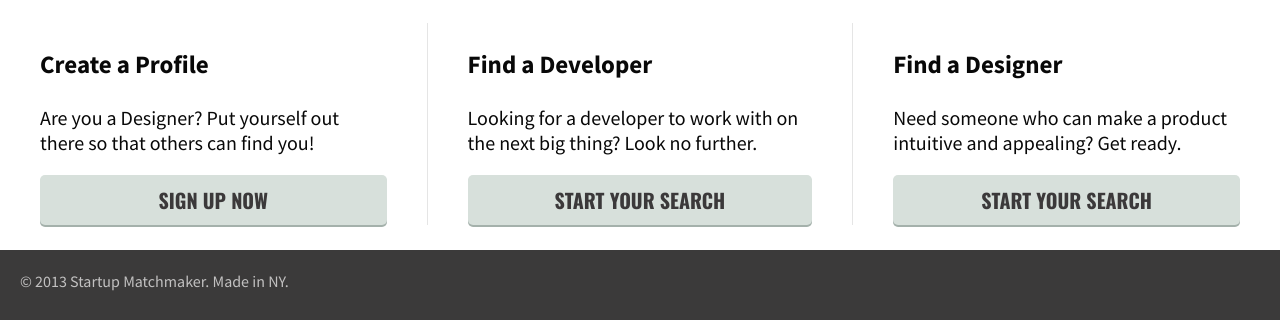
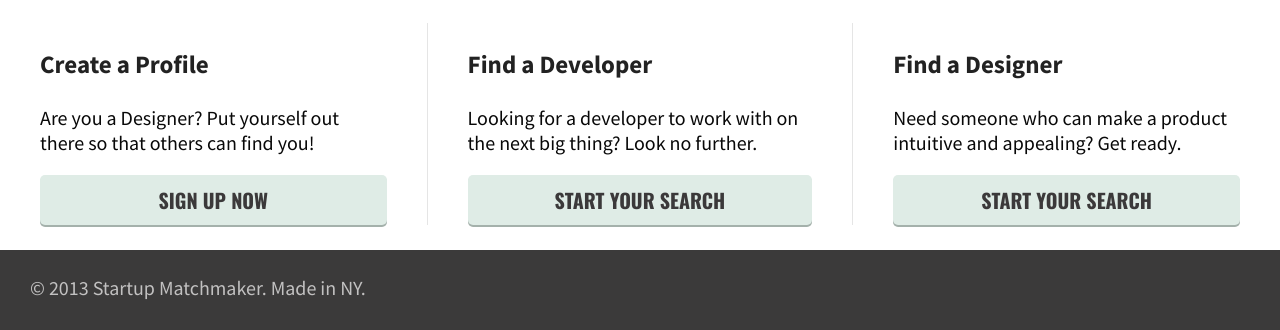
Before and after one commit to kiraugai/homework, a plain HTML site: page startup_matchmaker/index.html in a window 1280 px wide. Shown: the part 511-841 px from the top of the page. Drawn offline with nearby package versions, Linux system fonts and the light colour scheme.

Commit message:
edited details

```diff
--- a/startup_matchmaker/css/main.css
+++ b/startup_matchmaker/css/main.css
@@ -67,6 +67,11 @@ section h3 {
 .info h3, .infomidblock h3 {
   font-family: "Merriweather"
   font-weight: 700;
+  color: RGBA(34, 34, 34, 1.00);
+}
+
+.info p, .infomidblock p {
+  font-size: 20px;
 }
 
 /* Layout (columns, floats, etc.)
@@ -74,6 +79,7 @@ section h3 {
 
 .boxalign {
   text-align: center;
+  padding-bottom: 30px;
 }
 
 .tagline {
@@ -174,7 +180,7 @@ header nav strong {
 }
 
 .button {
-  background-color: RGBA(215, 224, 219, 1.00);
+  background-color: RGBA(223, 236, 230, 1.00);
   box-shadow: 0px 2px RGBA(164, 177, 171, 1.00);
   color: RGBA(59, 57, 58, 1.00);
   border-radius: 5px;
@@ -194,8 +200,8 @@ footer {
   clear: both;
   background-color: rgba(59, 58, 58, 255);
   width: 100%;
-  height: 70px;
-  padding: 5px 0 0 20px;
-  font-size: 16px;
+  height: 80px;
+  padding: 5px 0 0 30px;
+  font-size: 20px;
   color: RGBA(194, 193, 193, 1.00);
 }
```
